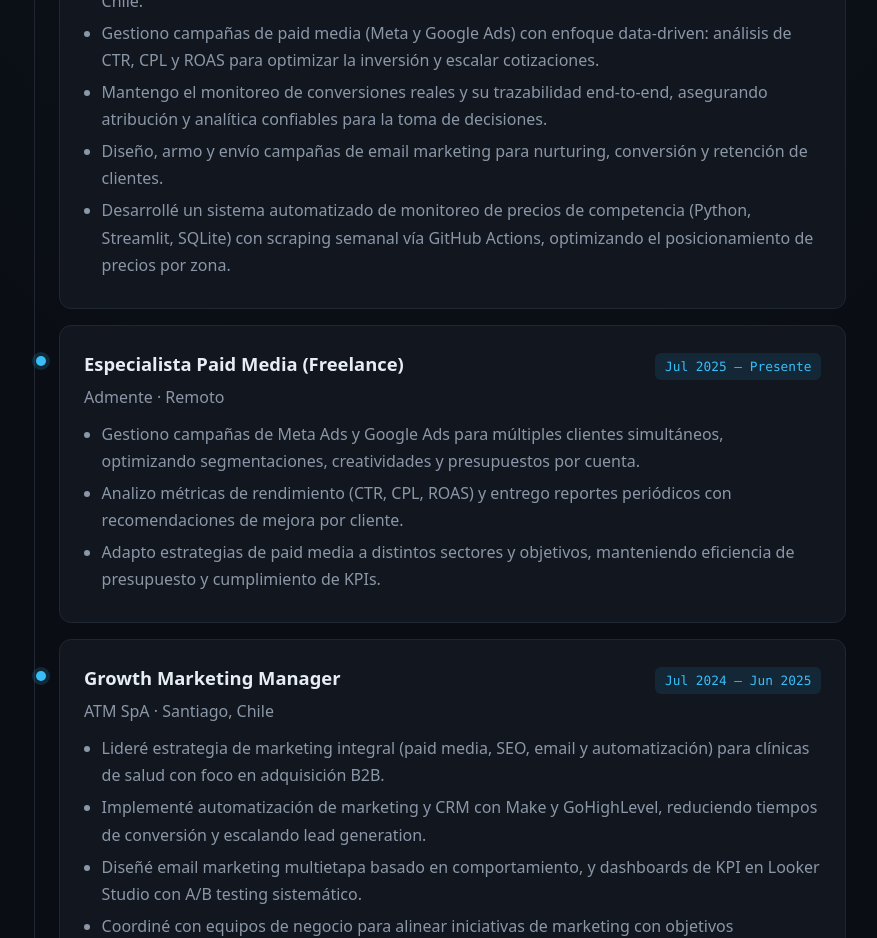
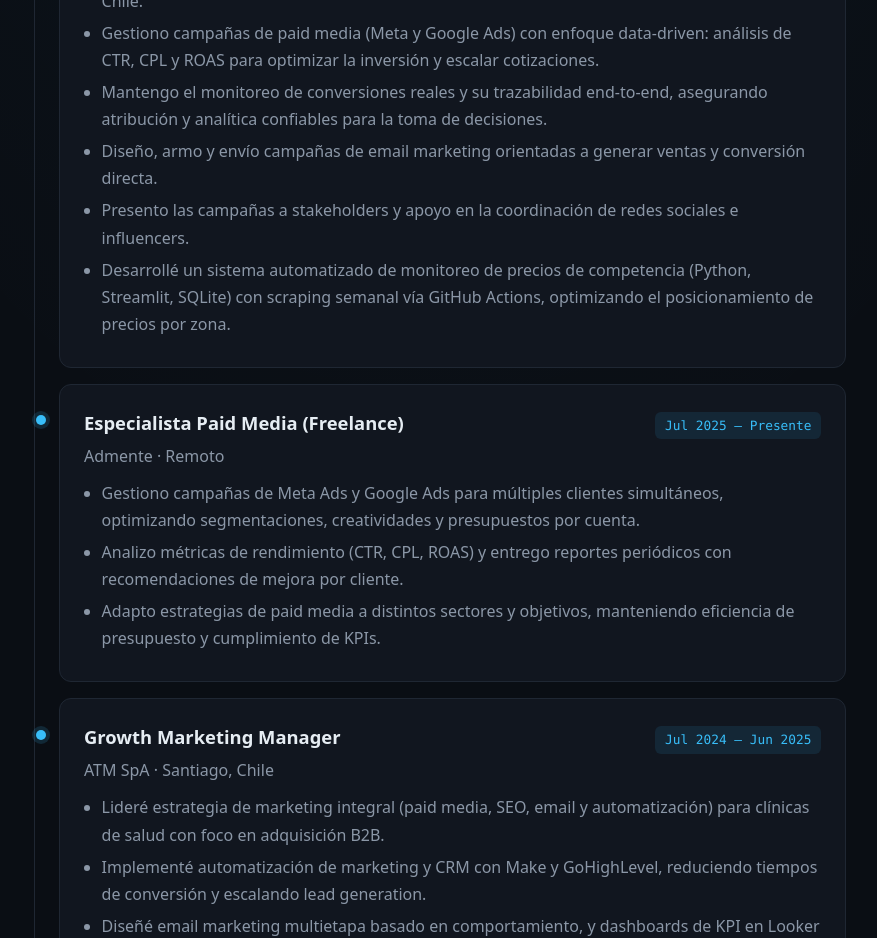
Before and after one commit to argeniszamora/argeniszamora.github.io, a React (Vite) app: page / in a window 1280 px wide. Shown: the part 1240-2178 px from the top of the page, without its empty margins (200-1077 px from the left). Built offline with nearby package versions, Linux system fonts and the light colour scheme.

Commit message:
Email enfocado a ventas + presentacion de campanas y redes/influencers

```diff
--- a/src/cvData.js
+++ b/src/cvData.js
@@ -43,7 +43,8 @@ export const cvData = {
         "Lidero la estrategia de growth y performance para Lasertam, marca de depilación láser en Chile.",
         "Gestiono campañas de paid media (Meta y Google Ads) con enfoque data-driven: análisis de CTR, CPL y ROAS para optimizar la inversión y escalar cotizaciones.",
         "Mantengo el monitoreo de conversiones reales y su trazabilidad end-to-end, asegurando atribución y analítica confiables para la toma de decisiones.",
-        "Diseño, armo y envío campañas de email marketing para nurturing, conversión y retención de clientes.",
+        "Diseño, armo y envío campañas de email marketing orientadas a generar ventas y conversión directa.",
+        "Presento las campañas a stakeholders y apoyo en la coordinación de redes sociales e influencers.",
         "Desarrollé un sistema automatizado de monitoreo de precios de competencia (Python, Streamlit, SQLite) con scraping semanal vía GitHub Actions, optimizando el posicionamiento de precios por zona.",
       ],
     },
```
